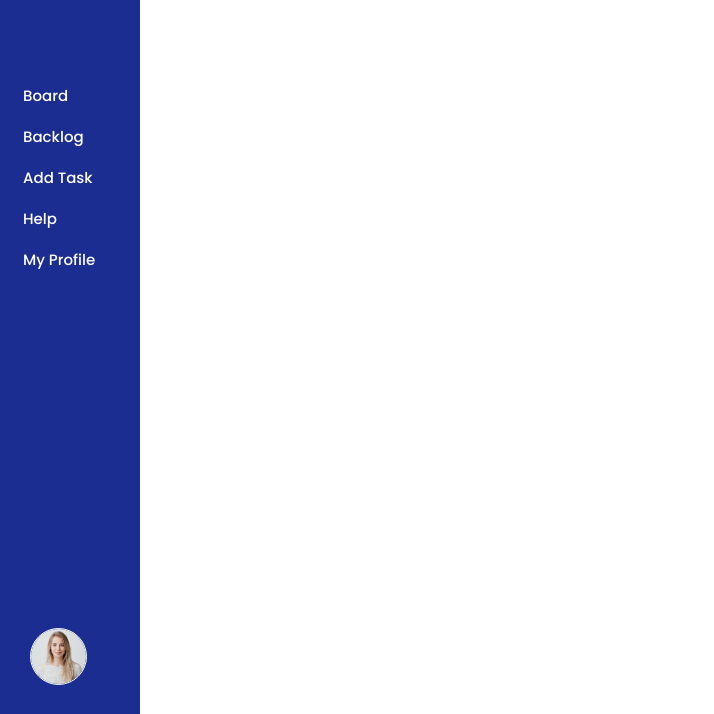
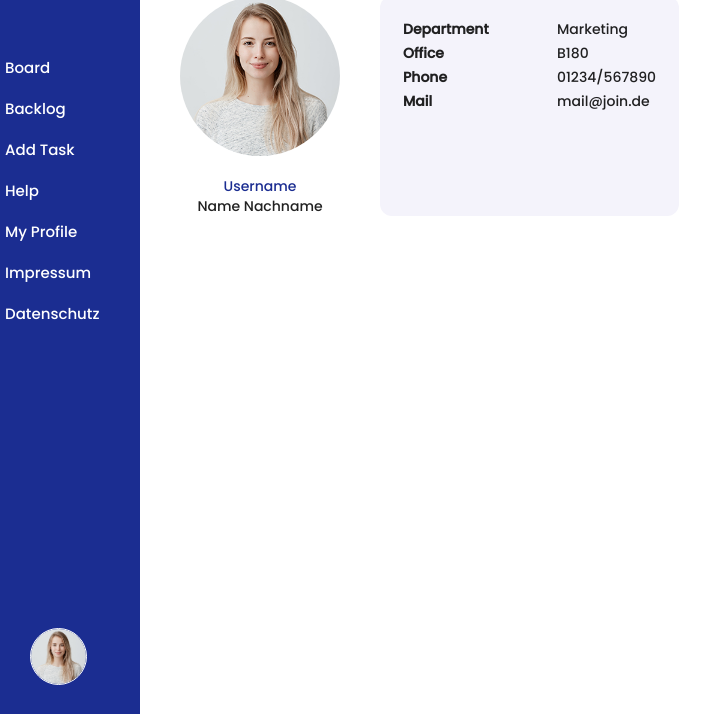
Before and after one commit to Jacques1988/Join, a plain HTML site: page myprofile.html in a window 1280 px wide. Shown: the part 86-800 px from the top of the page, without its empty margins (0-714 px from the left). Drawn offline with Linux system fonts and the light colour scheme.

Commit message:
add My Profile

```diff
--- a/CSS/myprofile.css
+++ b/CSS/myprofile.css
@@ -0,0 +1,48 @@
+.portrait {
+    width: 160px;
+    height: 160px;
+    border-radius: 50%;
+}
+
+.portrait-big {
+    margin-bottom: 20px;
+}
+
+.portrait-big img {
+    width: 160px;
+    height: 160px;
+    object-fit: cover;
+    border-radius: 50%;
+}
+
+.profile-main-infos {
+    display: flex;
+    flex-direction: column;
+    align-items: center;
+    margin-right: 40px;
+}
+
+.rest-infos {
+    border-radius: 12px;
+    padding: 20px;
+}
+
+.whole-profile {
+    display: flex;
+}
+
+.assignment-profile {
+    display: flex;
+    justify-content: space-around;
+    width:100%;
+    height: 90%;
+    background-color: #F4F3FB;
+    border-radius:12px;
+    padding-left:20px;
+
+}
+
+
+.td {
+width: 250px;
+}
--- a/CSS/sidebar.css
+++ b/CSS/sidebar.css
@@ -41,7 +41,7 @@ body {
 
 .sidebar-logo {
     width: 30px;
-    margin-bottom: 7rem;
+    margin-bottom: 5rem;
     padding-left: 38px;
 }
 
@@ -64,6 +64,18 @@ body {
     margin-bottom: 1.5rem;
 }
 
+.navigation-row a{
+    margin-left: 5px;
+}
+
+.navigation-row:hover{
+    border-left: 8px solid white;
+}
+
+.navigation-row.is-active {
+    border-left: 8px solid white;
+}
+
 .sidebar-profile {
     padding-bottom: 53px;
     padding-left: 30px;
--- a/JS/sidebar.js
+++ b/JS/sidebar.js
@@ -1,19 +1,26 @@
+let currentNavigation = ['Board', 'Backlog', 'Add Task', 'Help', 'My Profile']
+
+/**Sidebar is loading while opening the html
+ *
+ */
 function loadSideBar() {
     document.getElementById('sidebar').innerHTML += `<div class="sidebar">
 
     <div class="sidebar-menu">
         <div class="sidebar-logo">
             <img src="./img/joinlogo.PNG">
-
         </div>
 
-        <div class="sidebar-navigation d-flex">
-        <div class="d-flex navigation-row"> <div id="opacity1" class="hover-square opacity"></div> <a href="board.html" onclick="addSquare()">  Board</a>  </div>
-        <div class="d-flex navigation-row"> <div id="opacity2" class="hover-square opacity"></div> <a href="backlog.html" onclick="addSquare()">Backlog</a> </div>
-        <div class="d-flex navigation-row"> <div id="opacity3" class="hover-square opacity"></div> <a href="addtask.html" onclick="addSquare()">Add Task</a> </div>
-        <div class="d-flex navigation-row"> <div id="opacity4" class="hover-square opacity"></div> <a href="help.html" onclick="addSquare()">   Help</a> </div>
-        <div class="d-flex navigation-row"> <div id="opacity5" class="hover-square opacity"></div> <a href="myprofile.html" onclick="addSquare()">   My Profile</a> </div>
+        <div id="sidebar-navigation" class="sidebar-navigation d-flex">
+        <div class="d-flex navigation-row"> <a href="board.html">  Board</a>  </div>
+        <div class="d-flex navigation-row"> <a href="backlog.html">Backlog</a> </div>
+        <div class="d-flex navigation-row"> <a href="addtask.html">Add Task</a> </div>
+        <div class="d-flex navigation-row"> <a href="help.html">   Help</a> </div>
+        <div class="d-flex navigation-row"> <a href="myprofile.html">   My Profile</a> </div>
+        <div class="d-flex navigation-row"> <a href="#.html">   Impressum</a> </div>
+        <div class="d-flex navigation-row"> <a href="#.html">   Datenschutz</a> </div>
         </div>
+
     </div>
 
     <div class="sidebar-profile">
@@ -21,11 +28,43 @@ function loadSideBar() {
 
     </div>
 
-</div>`;
+</div>`
+
 }
 
-function addSquare() {
-    for (let i = 1; i < 6; i++) {
-        document.getElementById('opacity' + i).classList.remove('opacity');
+function saveBorder() {
+let whiteborder = document.querySelector(".navigation-row");
+
+whiteborder.addEventListener("click", function(_whiteBorder) {
+   this.classList.toggle("is-active");
+});
+}
+
+
+
+
+/**Used do add the white Square in front of the current navigation
+ *
+ */
+/* function addSquare() {
+    for (let i = 1; i < currentNavigation; i++) {
+        document.getElementById('opacity').classList.remove('opacity');
     }
-}
+
+}  */
+
+/* function addCurrentNavigation() {
+    for (let index = 0; index < currentNavigation; index++) {
+
+        document.getElementById('sidebar-navigation').innerHTML += `
+    <div class="d-flex navigation-row"> <div id="opacity" class="hover-square opacity"></div> <a href="board.html onclick="addSquare()">  ${currentNavigation[index]} </a>  </div>
+    `}
+}  */
+
+/* <div id="sidebar-navigation" class="sidebar-navigation d-flex">
+        <div class="d-flex navigation-row"> <div id="opacity" class="hover-square opacity"></div> <a href="board.html" onclick="addSquare()">  ${currentNavigation}</a>  </div>
+        <div class="d-flex navigation-row"> <div id="opacity" class="hover-square opacity"></div> <a href="backlog.html" onclick="addSquare()">Backlog</a> </div>
+        <div class="d-flex navigation-row"> <div id="opacity" class="hover-square opacity"></div> <a href="addtask.html" onclick="addSquare()">Add Task</a> </div>
+        <div class="d-flex navigation-row"> <div id="opacity" class="hover-square opacity"></div> <a href="help.html" onclick="addSquare()">   Help</a> </div>
+        <div class="d-flex navigation-row"> <div id="opacity" class="hover-square opacity"></div> <a href="myprofile.html" onclick="addSquare()">   My Profile</a> </div>
+        </div> */
--- a/myprofile.html
+++ b/myprofile.html
@@ -28,6 +28,7 @@
     <meta name="viewport" content="width=device-width, initial-scale=1.0">
     <title>Join - My Profile</title>
 
+    <link rel="stylesheet" href="./CSS/myprofile.css">
     <link rel="stylesheet" href="./CSS/sidebar.css">
     <link rel="stylesheet" href="./CSS/mainstyle.css">
     <link rel="preconnect" href="https://fonts.gstatic.com">
@@ -43,6 +44,44 @@
     <div class="always">
         <div id="sidebar" class="sidebar-container sidebar-import"></div>
 
+
+
+        <div class="headline-backlog">
+            <h1 class="headline1">My Profile</h1>
+            <p class="blue"></p>
+        </div>
+
+        <div class="whole-profile">
+            <div class="profile-main-infos">
+                <div class="portrait-big">
+                    <img
+                        src="img/pretty-smiling-joyfully-female-with-fair-hair-dressed-casually-looking-with-satisfaction.jpg">
+                </div>
+                <div class="blue">Username</div>
+                <div>Name Nachname</div>
+            </div>
+
+        <div class="rest-infos background-color-primary">
+            <table>
+                <tr><td style="width: 150px;"> <b>Department</b></td>
+                    <td>Marketing</td>
+                </tr>
+                <tr><td><b>Office</b></td>
+                    <td>B180</td>
+                </tr>
+                <tr><td><b>Phone</b></td>
+                    <td>01234/567890</td>
+                </tr>
+                <tr><td><b>Mail</b></td>
+                    <td>mail@join.de</td>
+                </tr>
+            </table>
+
+        </div>
+    </div>
+
+
+
     </div>
 
 </body>
```
